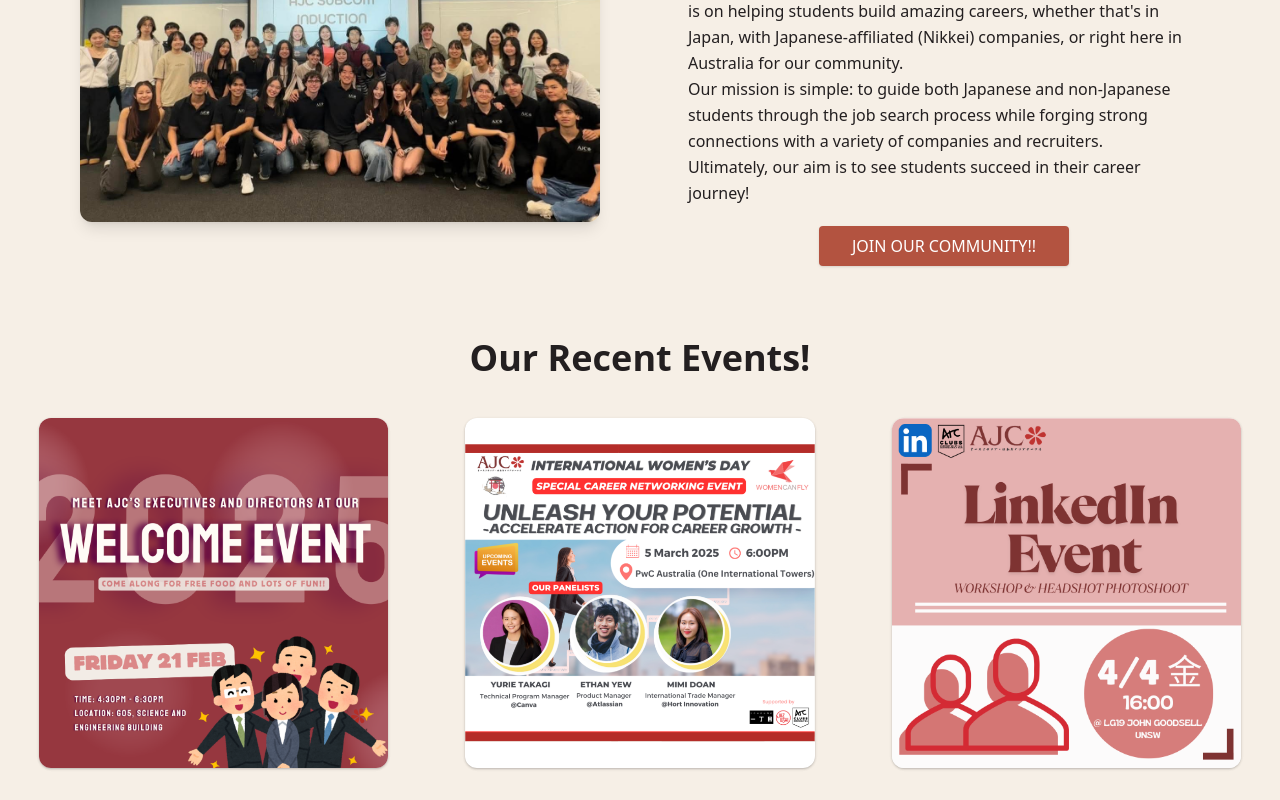
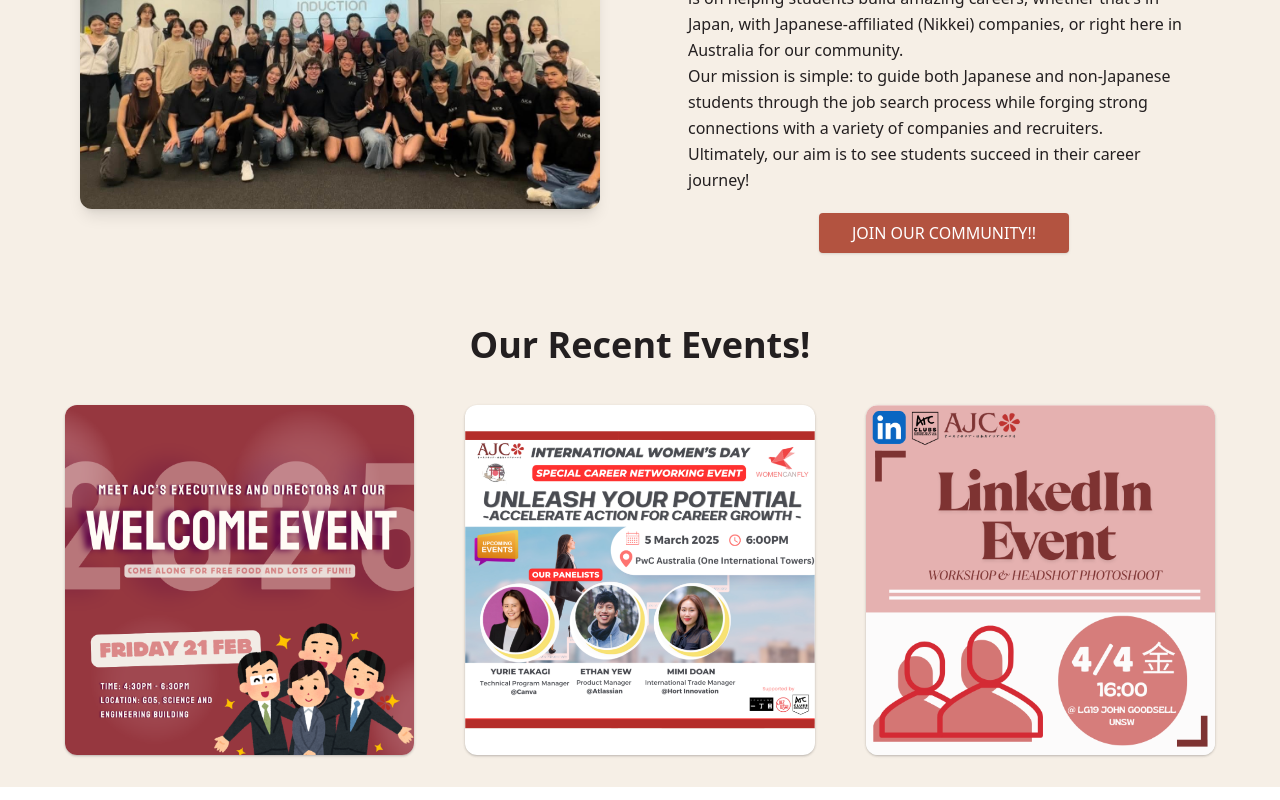
Before and after one commit to unsw-ajc-society/ajcsoc-website, a React (Vite) app: page / in a window 1280 px wide. Shown: the part 533-1333 px from the top of the page. Built offline with nearby package versions, Linux system fonts and the light colour scheme.

Commit message:
fixed events wrap

```diff
--- a/src/Events.tsx
+++ b/src/Events.tsx
@@ -19,18 +19,18 @@
 function Events() {
     return (
         <section className="bg-ajc-beige-500 w-full py-8 px-4">
-            <div className=" mx-auto flex flex-col items-center max-w-screen-xl">
+            <div className=" mx-auto flex flex-col items-center w-full">
                 <h2 className= "text-4xl font-bold text-ajc-text mb-10 text-center">
                     Our Recent Events!
                 </h2>
-                <div className="flex flex-wrap justify-center gap-[6vw] w-full px-4 sm:px-0">
+                <div className="flex flex-wrap justify-center gap-[4vw] w-full">
                     {events.map((event, index) =>(
                         <a
                             key={index}
                             href={event.href}
                             target="_blank"
                             rel="noopener noreferrer"
-                            className="flex-shrink-0 w-[28%] group bg-white rounded-xl shadow hover:shadow-lg transition duration-300"
+                            className="flex-wrap min-w-[150px] w-[28%] group bg-white rounded-xl shadow hover:shadow-lg transition duration-300"
                         >
                         <img
                             src={event.image}
--- a/src/Icon.tsx
+++ b/src/Icon.tsx
@@ -36,7 +36,7 @@
                     className="group"
                 >
                 <Icon
-                    className={`w-[9vw] h-auto text-ajc-text cursor-pointer group-hover:scale-110 transition-transform duration-300 ${hoverColour}`}
+                    className={`w-[8vw] h-auto text-ajc-text cursor-pointer group-hover:scale-110 transition-transform duration-300 ${hoverColour}`}
                 />
                 </a>
             ))}
```
